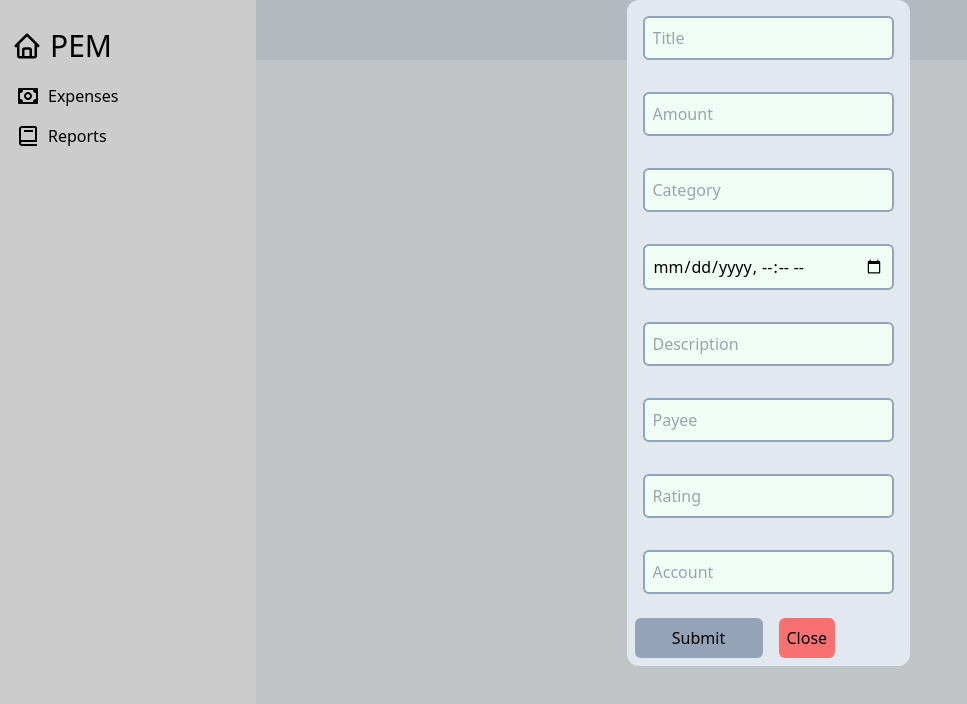
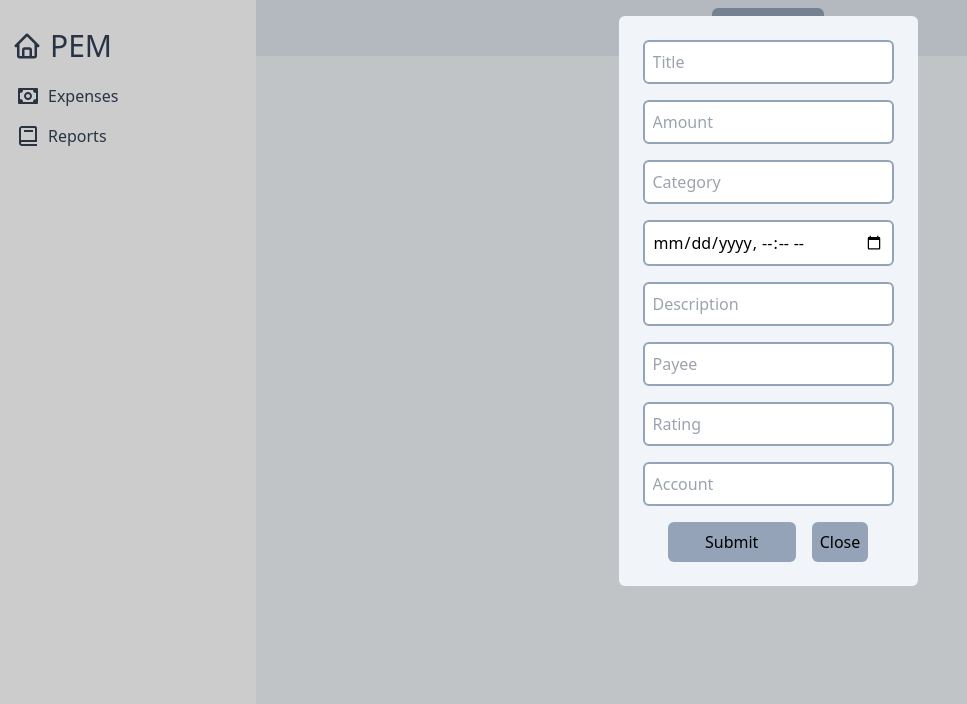
Before and after one commit to akhiln28/expense-manager-frontend, a Next.js app: page /about in a window 1280 px wide. Both pictures are taken after a click on the button "Add Expense". Shown: the top 704 px of the page, without its empty margins (0-967 px from the left). Built offline with nearby package versions, Linux system fonts and the light colour scheme.

Commit message:
Add kebabmenu and delete functionality

```diff
--- a/components/ExpenseComp.tsx
+++ b/components/ExpenseComp.tsx
@@ -1,13 +1,20 @@
 import {ExpenseInterface} from "../interfaces/types";
+import {BiDotsVertical} from "react-icons/bi";
+import {ExpenseKebabMenu} from "./ExpenseKebabMenu";
+import {useState} from "react";
 
 export function ExpenseComp({expenseItem}: {expenseItem: ExpenseInterface}) {
+    const [menuOpen, setMenuOpen] = useState(false);
     return (
-        <div className="m-2 p-2 w-64 mx-auto justify-center rounded-md bg-white">
-            <div className="flex space-x-2 justify-around items-baseline">
-                <div className="text-xl">{expenseItem.title}</div>
+        <div className="m-2 p-2 w-64 mx-auto justify-center shadow-md rounded-md bg-white">
+            <div className="flex relative space-x-2 justify-around items-center">
+                <div className="text-md">{expenseItem.title}</div>
                 <div className="text-red-500">{expenseItem.amount}₹</div>
                 <div className="text-slate-500">{expenseItem.category}</div>
-                {/*create 3 dots menu*/}
+                <button onClick={() => setMenuOpen(true)}>
+                    <BiDotsVertical />
+                </button>
+                {menuOpen && <ExpenseKebabMenu expenseId={expenseItem.id} setMenuOpen={setMenuOpen}/>}
             </div>
         </div>
     );
--- a/components/ExpenseFormModal.tsx
+++ b/components/ExpenseFormModal.tsx
@@ -37,63 +37,63 @@ export function ExpenseFormModal({setOpenModal}: { setOpenModal: React.Dispatch<
                 setOpenModal(false);
             }}>
             </div>
-            <div className={"flex z-50 justify-center fixed items-center bg-slate-200 rounded-xl"}>
+            <div className={"flex flex-row z-50 justify-center fixed items-center bg-slate-100 p-4 m-4 rounded-md"}>
                 <form onSubmit={handleSubmit} className="flex flex-col mx-auto">
                     <input type="text" placeholder="Title"
                            required={true}
                            minLength={3}
                            id={'title'}
                            name={'title'}
-                           className="m-4 p-2 bg-green-50 border-2 border-slate-400 rounded-md"/>
+                           className="m-2 p-2 bg-white border-2 border-slate-400 rounded-md"/>
                     <input type="number" placeholder="Amount"
                            required={true}
                            min={0}
                            id={'amount'}
                            name={'amount'}
-                           className="m-4 p-2 bg-green-50 border-2 border-slate-400 rounded-md"/>
+                           className="m-2 p-2 bg-white border-2 border-slate-400 rounded-md"/>
                     <input type="text" placeholder="Category"
                            required={true}
                            minLength={3}
                            id={'category'}
                            name={'category'}
-                           className="m-4 p-2 bg-green-50 border-2 border-slate-400 rounded-md"/>
+                           className="m-2 p-2 bg-white border-2 border-slate-400 rounded-md"/>
                     <input type="datetime-local" placeholder="Date"
                            required={true}
                            id={'date'}
                            name={'date'}
-                           className="m-4 p-2 bg-green-50 border-2 border-slate-400 rounded-md"/>
+                           className="m-2 p-2 bg-white border-2 border-slate-400 rounded-md"/>
                     <input type="text" placeholder="Description"
                            required={true}
                            minLength={3}
                            id={'description'}
                            name={'description'}
-                           className="m-4 p-2 bg-green-50 border-2 border-slate-400 rounded-md"/>
+                           className="m-2 p-2 bg-white border-2 border-slate-400 rounded-md"/>
                     <input type="text" placeholder="Payee"
                            required={true}
                            minLength={3}
                            id={'payee'}
                            name={'payee'}
-                           className="m-4 p-2 bg-green-50 border-2 border-slate-400 rounded-md"/>
+                           className="m-2 p-2 bg-white border-2 border-slate-400 rounded-md"/>
                     <input type={'number'} placeholder={'Rating'}
                            required={true}
                            min={1}
                            max={10}
                            id={'rating'}
                            name={'rating'}
-                           className="m-4 p-2 bg-green-50 border-2 border-slate-400 rounded-md"/>
+                           className="m-2 p-2 bg-white border-2 border-slate-400 rounded-md"/>
                     <input type={'text'} placeholder={'Account'}
                            required={true}
                            minLength={3}
                            id={'account'}
                            name={'account'}
-                           className="m-4 p-2 bg-green-50 border-2 border-slate-400 rounded-md"/>
-                    <div className={"flex"}>
+                           className="m-2 p-2 bg-white border-2 border-slate-400 rounded-md"/>
+                    <div className={"flex justify-center"}>
                         <button type={'submit'}
                                 className={'m-2 p-2 w-32 rounded-md bg-slate-400'}>Submit
                         </button>
                         <button onClick={() => {
                             setOpenModal(false)
-                        }} className={"m-2 p-2 bg-red-400 rounded-md"}>
+                        }} className={"m-2 p-2 bg-slate-400 rounded-md"}>
                             Close
                         </button>
                     </div>
--- /dev/null
+++ b/components/ExpenseKebabMenu.tsx
@@ -0,0 +1,31 @@
+export function ExpenseKebabMenu({
+                                     expenseId,
+                                     setMenuOpen
+                                 }: { expenseId: string, setMenuOpen: (value: boolean) => void }) {
+    async function handleDeleteExpense() {
+        const apiUrl = 'https://pro-expense-manager.herokuapp.com/expense/' + expenseId;
+        let options = {
+            method: 'DELETE',
+            headers: {
+                'Content-Type': 'application/json'
+            },
+        };
+        try {
+            await fetch(apiUrl, options);
+        } catch (err) {
+            alert(err);
+        }
+        setMenuOpen(false);
+    }
+    return (
+        <>
+            <div className={"fixed top-0 left-0 w-screen h-screen bg-slate-200 opacity-30"}
+                onClick={() => setMenuOpen(false)} />
+            <div className="flex absolute top-0 left-56 flex-col fixed bg-slate-200 rounded-md p-2">
+                <button>Edit</button>
+                <button onClick={handleDeleteExpense}>Delete</button>
+                <button>Duplicate</button>
+            </div>
+        </>
+    )
+}
--- a/components/ExpensesList.tsx
+++ b/components/ExpensesList.tsx
@@ -5,7 +5,7 @@ export function ExpensesList({ expenses }: { expenses: ExpenseInterface[] }) {
     return (
         <div className="flex flex-col w-full">
             {expenses.map(expense => (
-                <ExpenseComp key={expense._id} expenseItem={expense} />
+                <ExpenseComp key={expense.id} expenseItem={expense} />
             ))}
         </div>
     )
--- a/components/Header.tsx
+++ b/components/Header.tsx
@@ -15,7 +15,7 @@ export function Header() {
         <Head>
             <title>Expense Manager</title>
         </Head>
-        <button onClick={setModalStateTrue} className={"text-xl m-2 p-2 bg-slate-400 rounded-md"}>
+        <button onClick={setModalStateTrue} className={"text-md m-2 p-2 bg-slate-400 rounded-md"}>
             Add Expense
         </button>
 
--- a/components/Sidebar.tsx
+++ b/components/Sidebar.tsx
@@ -28,7 +28,7 @@ export function Sidebar() {
     }
 
     return <>
-        <div className={"flex flex-col py-4 w-16 sm:w-80 h-screen"}>
+        <div className={"flex flex-col py-4 w-16 sm:w-80 h-screen text-slate-700"}>
             <Link href={"/"}>
                 <div className={"flex items-center p-3 hover:cursor-pointer"}>
                     <BiHome className={"text-3xl mr-2"}/>
--- a/interfaces/types.ts
+++ b/interfaces/types.ts
@@ -1,7 +1,7 @@
 import {IconType} from "react-icons";
 
 export interface ExpenseInterface {
-    _id: string;
+    id: string;
     title: string;
     time: string;
     amount: number;
```
